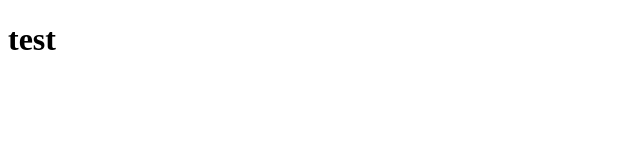
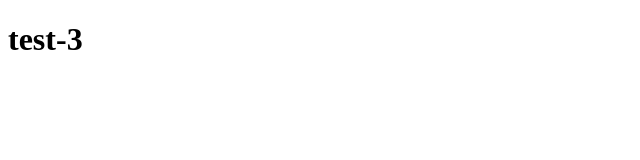
Before and after one commit to eriko1-Ey/test-3, a plain HTML site: page index.html in a window 1280 px wide. Shown: the full height of the page, 0-640 px from the left. Drawn offline with Linux system fonts and the light colour scheme.

Commit message:
タイトル変更しました

```diff
--- a/index.html
+++ b/index.html
@@ -6,6 +6,6 @@
     <title>Document</title>
   </head>
   <body>
-    <h1>test</h1>
+    <h1>test-3</h1>
   </body>
 </html>
```
